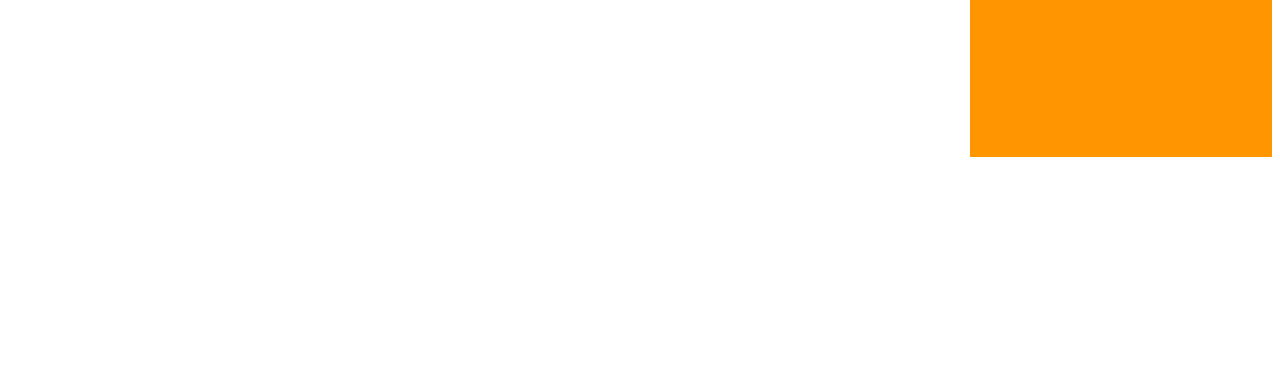
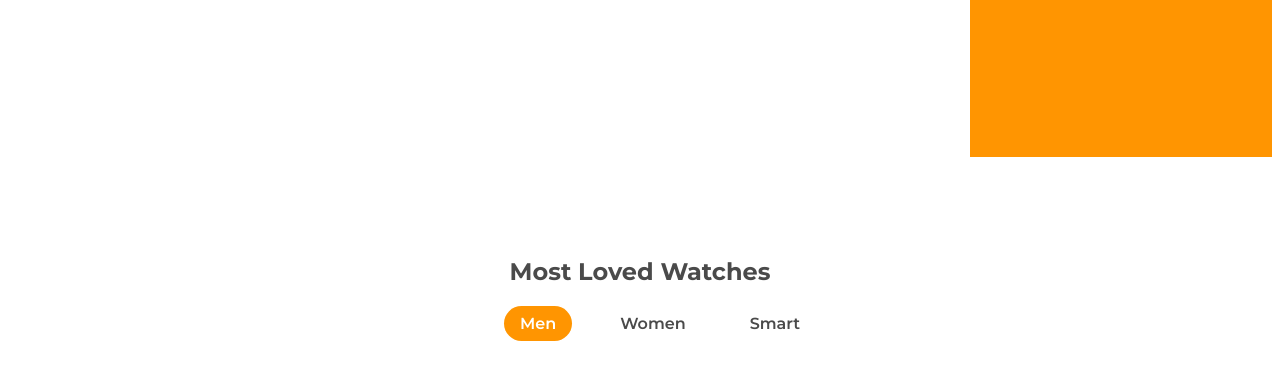
Before and after one commit to Chigo711/wristova, a plain HTML site: page index.html in a window 1280 px wide. Shown: the part 651-1030 px from the top of the page. Before the commit the page ends 816 px from the top, so only its background shows below. Drawn offline with Linux system fonts and the light colour scheme.

Commit message:
Created the features section

```diff
--- a/index.html
+++ b/index.html
@@ -57,5 +57,24 @@
           <img src="./assets/heroImage.png" alt="Wristova Watch" />
       </section>
     </header>
+
+    <section class="features">
+      <div class="feature">
+        <div class="sectionTitle">
+          <h2>Most Loved Watches</h2>
+          <ul>
+            <li class="active">
+              <a href="#" >Men</a>
+            </li>
+            <li>
+              <a href="#">Women</a>
+            </li>
+            <li>
+              <a href="#">Smart</a>
+            </li>
+          </ul>
+        </div>
+      </div>
+    </section>
   </body>
 </html>
--- a/style.css
+++ b/style.css
@@ -2,7 +2,7 @@
 
 :root {
   --font-family: "Montserrat", sans-serif;
-  --color-primary: #00b9b3;
+  --color-primary: #ff9501;
   --color-secondary: #50e3c2;
   --color-background: #f5f7fa;
   --color-text: #4a4a4a;
@@ -106,7 +106,7 @@
 .heroText h2 {
   font-size: 2rem;
   font-weight: 800;
-  color: #ff9501;
+  color: var(--color-primary);
   margin-bottom: var(--spacing-large);
   font-family: var(--font-family);
 }
@@ -114,7 +114,7 @@
 
 .heroImage {
   flex: 1 1 30%;
-  background: #ff9501;
+  background: var(--color-primary);
   height: 100%;
   display: flex;
   align-items: center;
@@ -147,8 +147,51 @@
 .discoverBtn {
   border: 1px solid #ff9501;
   background: transparent;
-  color: #ff9501;
+  color: var(--color-primary);
 }
 .shopNowBtn {
-  background: #ff9501;
+  background: var(--color-primary);
 }
+
+.features {
+  padding-top: 5rem;
+  padding-bottom: 5rem;
+}
+
+/* FEATURES SECTION STYLING STARTS HERE */
+.sectionTitle {
+  text-align: center;
+  color: var(--color-text);
+  margin-bottom: var(--spacing-large);
+  font-family: var(--font-family);
+}
+
+.sectionTitle ul {
+  list-style: none;
+  display: flex;
+  justify-content: center;
+  gap: 2rem;
+  align-items: center;
+}
+
+.sectionTitle ul li {
+  padding: var(--spacing-small) var(--spacing-medium);
+  border-radius: 20px;
+  cursor: pointer;
+  font-family: var(--font-family);
+  font-weight: 600;
+  color: var(--color-text);
+}
+
+.sectionTitle ul li.active,
+.sectionTitle ul li:hover {
+  background: var(--color-primary);
+  color: #fff;
+}
+
+.sectionTitle ul li a {
+  text-decoration: none;
+  color: inherit;
+}
+
+/* FEATURES SECTION STYLING ENDS HERE */
```
Also changed, not shown: assets/Armani.png (added), assets/Balmain.png (added), assets/Citizen.png (added), assets/Fitbit.png (added), assets/G-shock.png (added).
